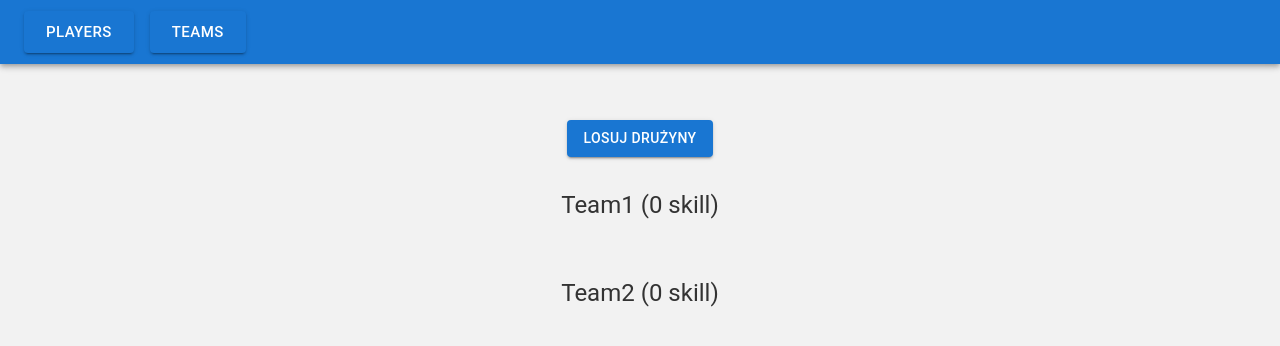
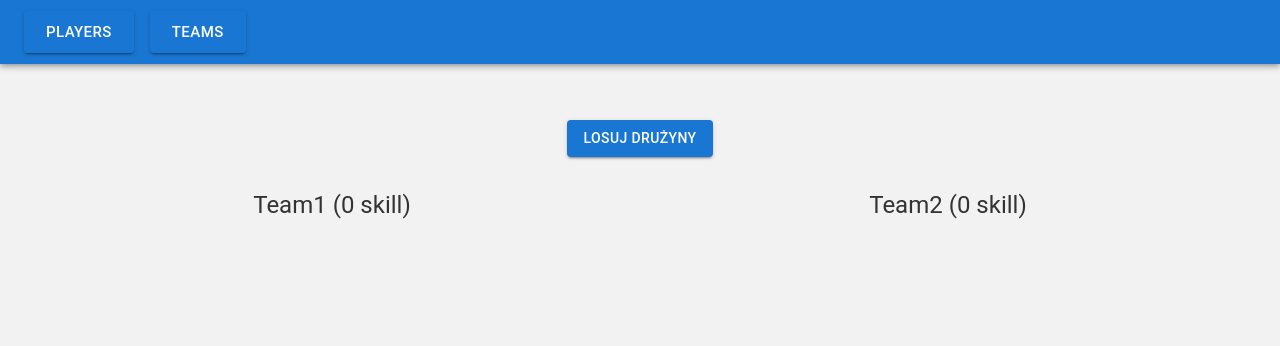
Before and after one commit to JakubWujec/squadpicker, a React (Vite) app: page /teams in a window 1280 px wide. Shown: the top 346 px of the page. Built offline with nearby package versions, Linux system fonts and the light colour scheme.

Commit message:
Teams next to each other

```diff
--- a/src/TeamSelection.tsx
+++ b/src/TeamSelection.tsx
@@ -49,8 +49,10 @@ const TeamSelection = ({ players }: TeamSelectionProps) => {
           Losuj drużyny
         </Button>
       </Box>
-      <TeamPlayers title={'Team1'} players={firstTeam}></TeamPlayers>
-      <TeamPlayers title={'Team2'} players={secondTeam}></TeamPlayers>
+      <Box sx={{ display: 'grid', gridTemplateColumns: '1fr 1fr', gap: 2 }}>
+        <TeamPlayers title={'Team1'} players={firstTeam} />
+        <TeamPlayers title={'Team2'} players={secondTeam} />
+      </Box>
     </Box>
   );
 };
```
